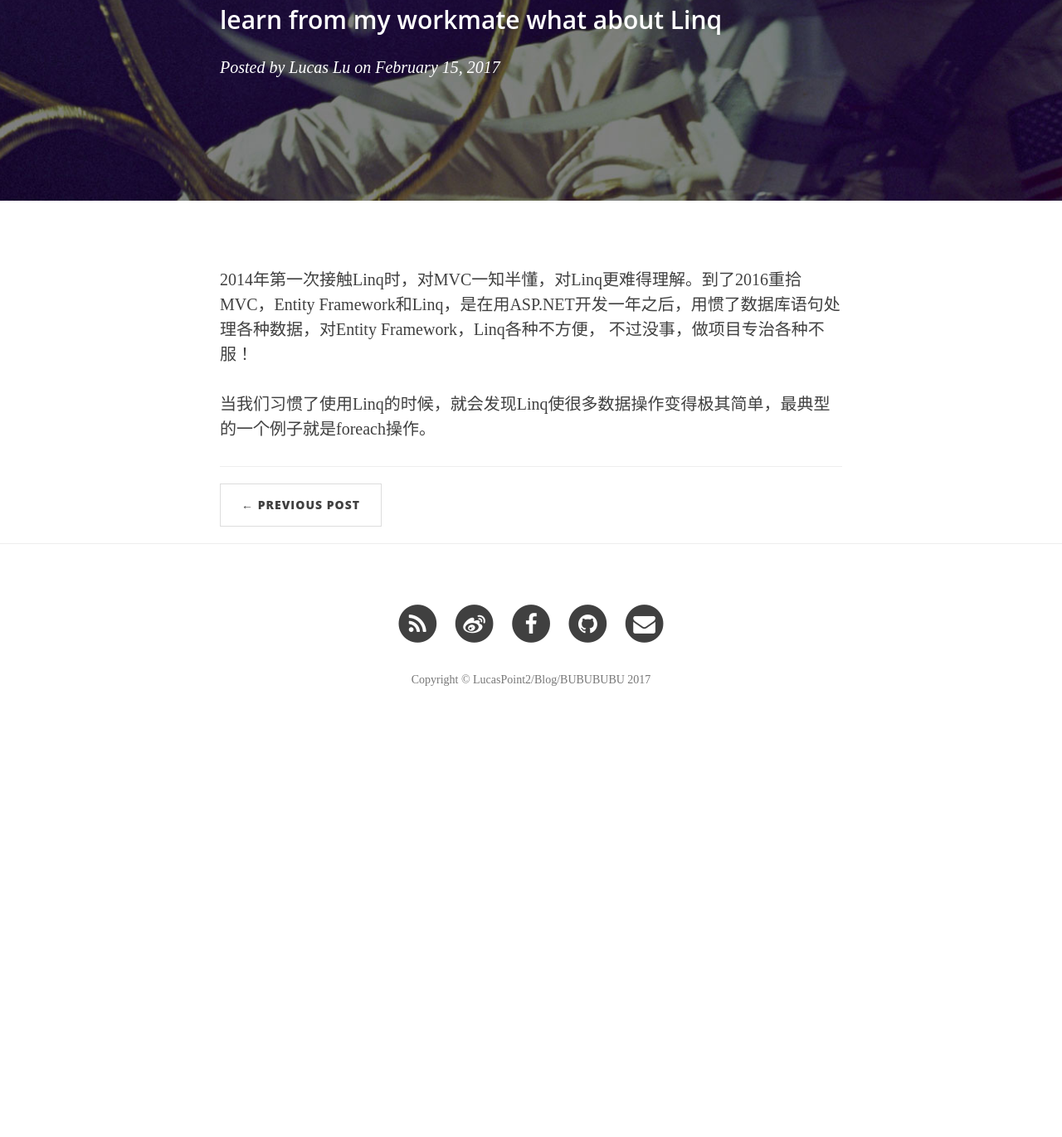
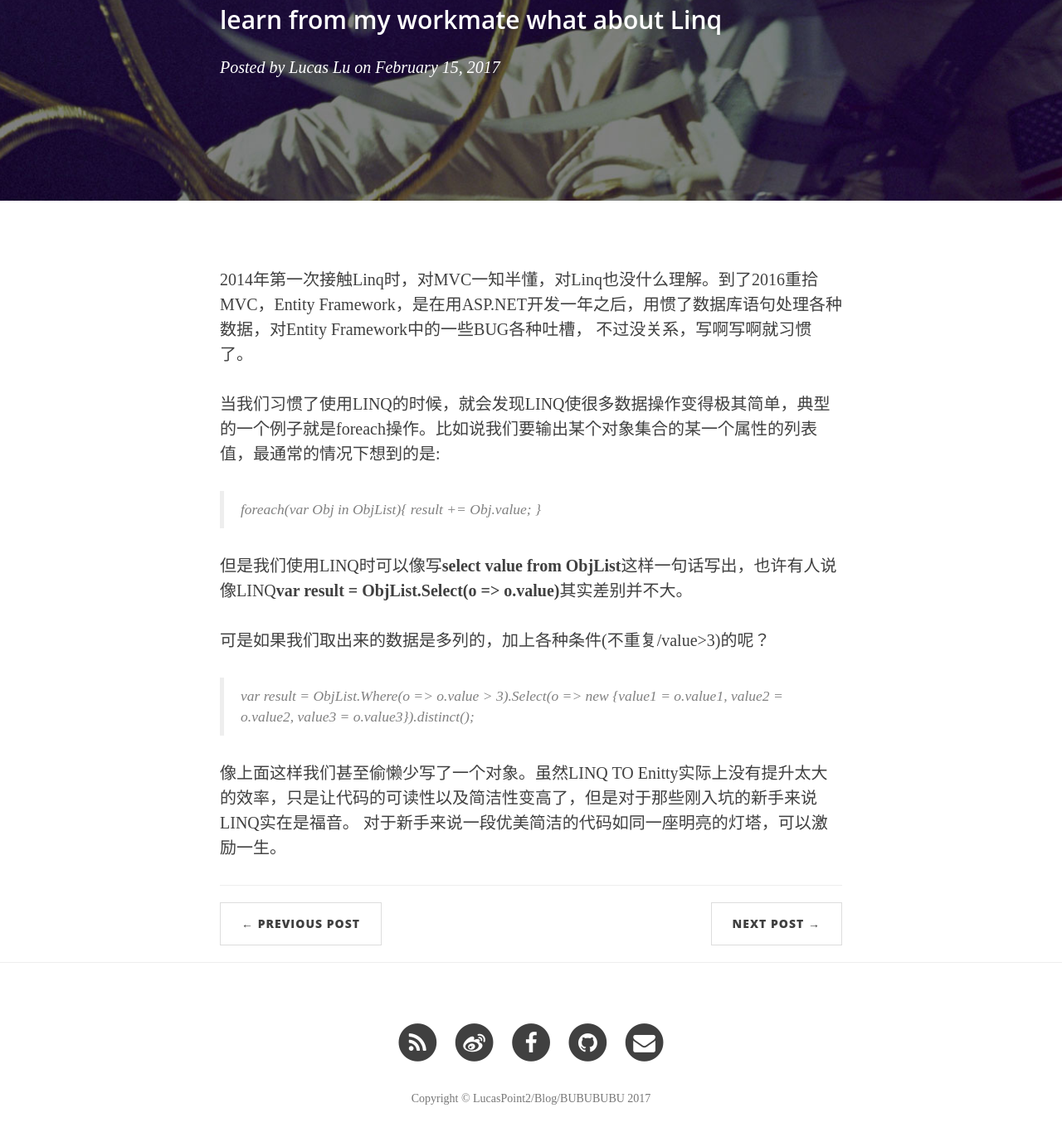
Before and after one commit to Lucas-Lu/ItsNow, a Jekyll site: the page built from _posts/2017-02-15-By-reading-we-enrich-the-mind.markdown, in a window 1280 px wide and 1400 px high, scrolled down 355 px. Shown: the top 1371 px of the window at 83% size. Built offline with Jekyll 4.4.1, drawn with Linux system fonts in a browser that asks for light colours; nearby versions of some CDN libraries; before the commit the page ends 1250 px from its top, so only the background shows below that.

Commit message:
Move My Posts From CSDN And Add New Post

```diff
--- a/_posts/2017-02-15-By-reading-we-enrich-the-mind.markdown
+++ b/_posts/2017-02-15-By-reading-we-enrich-the-mind.markdown
@@ -7,7 +7,24 @@ author:     "Lucas Lu"
 header-img: "img/post-bg-06.jpg"
 ---
 
-<p>2014年第一次接触Linq时，对MVC一知半懂，对Linq更难得理解。到了2016重拾MVC，Entity Framework和Linq，是在用ASP.NET开发一年之后，用惯了数据库语句处理各种数据，对Entity Framework，Linq各种不方便，
-不过没事，做项目专治各种不服！</p>
+<p>2014年第一次接触Linq时，对MVC一知半懂，对Linq也没什么理解。到了2016重拾MVC，Entity Framework，是在用ASP.NET开发一年之后，用惯了数据库语句处理各种数据，对Entity Framework中的一些BUG各种吐槽，
+不过没关系，写啊写啊就习惯了。</p>
 
-<p>当我们习惯了使用Linq的时候，就会发现Linq使很多数据操作变得极其简单，最典型的一个例子就是foreach操作。</p>
+<p>当我们习惯了使用LINQ的时候，就会发现LINQ使很多数据操作变得极其简单，典型的一个例子就是foreach操作。比如说我们要输出某个对象集合的某一个属性的列表值，最通常的情况下想到的是:</p>
+
+<blockquote>
+	foreach(var Obj in ObjList){
+	    result += Obj.value;
+    }
+</blockquote>
+
+<p>但是我们使用LINQ时可以像写<strong>select value from ObjList</strong>这样一句话写出，也许有人说像LINQ<strong>var result = ObjList.Select(o => o.value)</strong>其实差别并不大。</p>
+
+<p>可是如果我们取出来的数据是多列的，加上各种条件(不重复/value>3)的呢？</p>
+
+<blockquote>
+	var result = ObjList.Where(o => o.value > 3).Select(o => new {value1 = o.value1, value2 = o.value2, value3 = o.value3}).distinct();
+</blockquote>
+
+<p>像上面这样我们甚至偷懒少写了一个对象。虽然LINQ TO Enitty实际上没有提升太大的效率，只是让代码的可读性以及简洁性变高了，但是对于那些刚入坑的新手来说LINQ实在是福音。
+对于新手来说一段优美简洁的代码如同一座明亮的灯塔，可以激励一生。</p>
```
Also changed, not shown: _posts/2017-02-01-what-about-wechat-mini-programs.markdown (+11 -3 lines), _posts/2017-02-21-The-bird-caught-a-bug-on-the-fly.markdown (added, +43 -0 lines), about.html (+4 -5 lines), img/post-bg-07.jpg (added), 3 other files.
